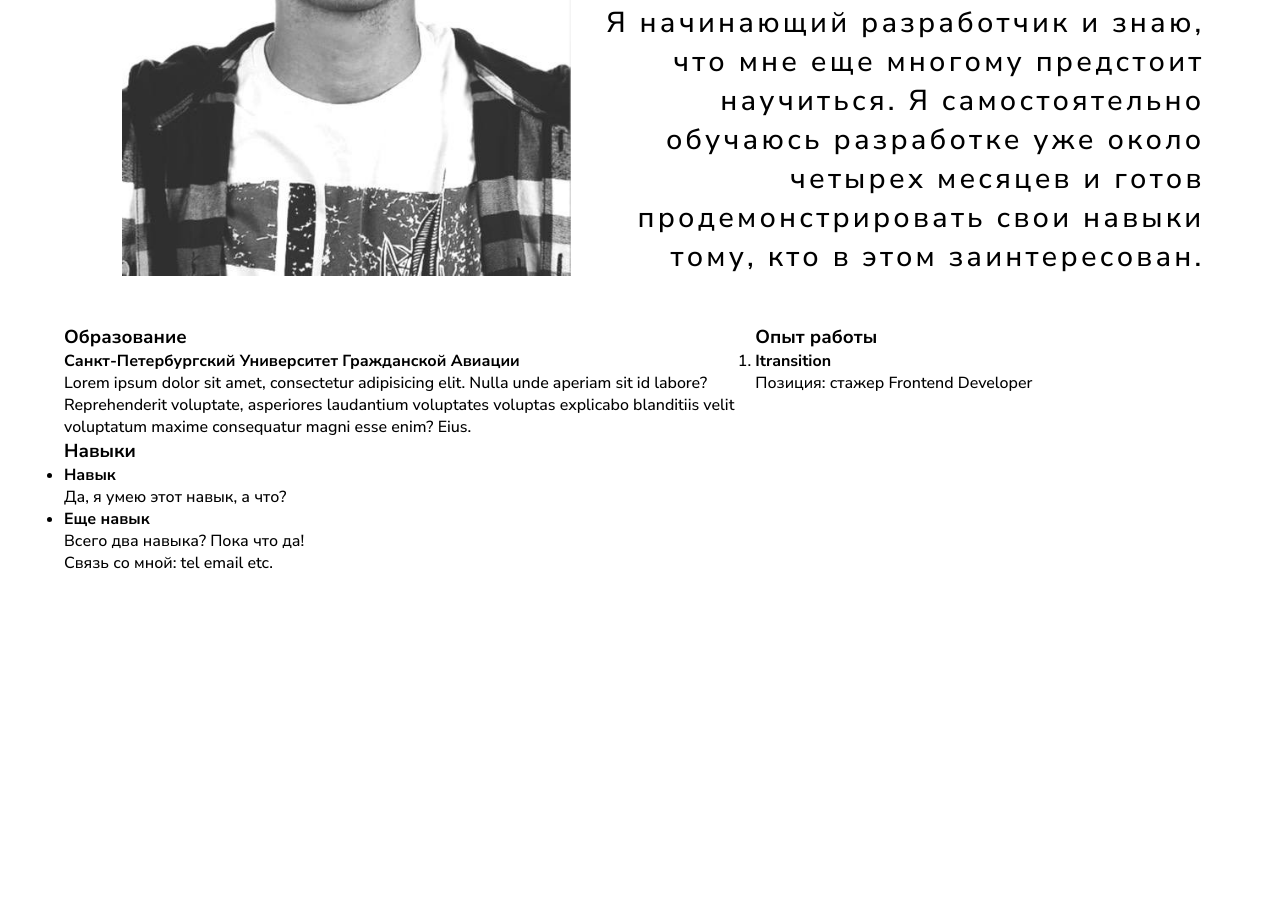
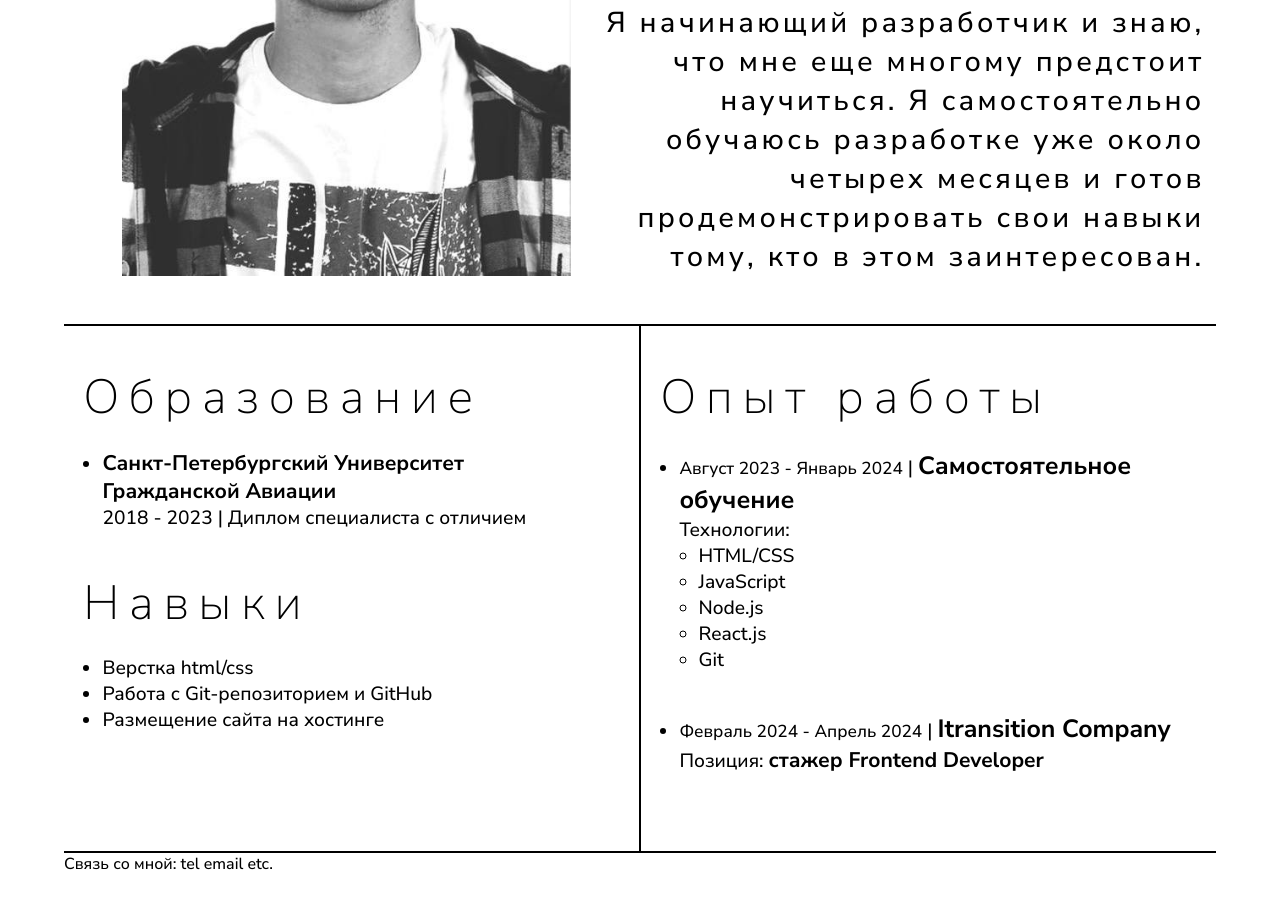
Before and after one commit to Mesailor/mesailor.github.io, a plain HTML site: page index.html in a window 1280 px wide. Shown: the part 459-1359 px from the top of the page. Before the commit the page ends 1058 px from the top, so only its background shows below. Drawn offline with Linux system fonts and the light colour scheme.

Commit message:
div.professional

```diff
--- a/index.css
+++ b/index.css
@@ -50,11 +50,55 @@ article.about-me p {
     font-size: 1.8em;
 }
 
-div.skills {
+div.professional {
+    font-size: 1.2rem;
     display: flex;
     justify-content: space-between;
+    border-top: 2px solid black;
+    border-bottom: 2px solid black;
+}
+
+div.professional article {
+    padding: 2em 1em;
+}
+
+div.professional div {
+    padding-bottom: 2em;
+}
+
+div.professional h3 {
+    font-size: 3rem;
+    font-weight: 200;
+    letter-spacing: 0.2em;
+    margin-bottom: 0.4em;
+}
+
+div.professional strong {
+    font-size: 1.1em;
+}
+
+div.professional li {
+    margin: 0 1em;
+}
+
+article.knowledge {
+    width: 100%;
+    border-right: 1px solid black;
 }
 
 article.experience {
     width: 100%;
+    border-left: 1px solid black;
 }
+
+article.experience > ul > li{
+    margin-bottom: 2em;
+}
+
+article.experience span.interval {
+    font-size: 0.9em;
+}
+
+article.experience strong.company {
+    font-size: 1.3em;
+}
--- a/index.html
+++ b/index.html
@@ -35,35 +35,49 @@
                     </p>
                 </div>
             </article>
-            <div class="skills">
-                <article class="skills">
-                    <h3>Образование</h3>
-                    <h4>Санкт-Петербургский Университет Гражданской Авиации</h4>
-                    <p>
-                        Lorem ipsum dolor sit amet, consectetur adipisicing elit. Nulla unde aperiam sit id labore?
-                        Reprehenderit voluptate, asperiores laudantium voluptates voluptas explicabo blanditiis velit
-                        voluptatum maxime consequatur magni esse enim? Eius.
-                    </p>
-                    <h3>Навыки</h3>
-                    <ul>
-                        <li>
-                            <h4>Навык</h4>
-                            <p>Да, я умею этот навык, а что?</p>
-                        </li>
-                        <li>
-                            <h4>Еще навык</h4>
-                            <p>Всего два навыка? Пока что да!</p>
-                        </li>
-                    </ul>
+            <div class="professional">
+                <article class="knowledge">
+                    <div class="education">
+                        <h3>Образование</h3>
+                        <ul>
+                            <li>
+                                <strong>Санкт-Петербургский Университет Гражданской Авиации</strong>
+                                <p>2018 - 2023 | Диплом специалиста с отличием</p>
+                            </li>
+                        </ul>
+                    </div>
+                    <div class="skills">
+                        <h3>Навыки</h3>
+                        <ul>
+                            <li>Верстка html/css</li>
+                            <li>Работа с Git-репозиторием и GitHub</li>
+                            <li>Размещение сайта на хостинге</li>
+                        </ul>
+                    </div>
                 </article>
                 <article class="experience">
                     <h3>Опыт работы</h3>
-                    <ol>
+                    <ul>
                         <li>
-                            <h4>Itransition</h4>
-                            <p>Позиция: стажер Frontend Developer</p>
+                            <p><span class="interval">Август 2023 - Январь 2024</span> |
+                                <strong class="company">Самостоятельное обучение</strong>
+                            </p>
+                            <p>Технологии:</p>
+                            <ul>
+                                <li>HTML/CSS</li>
+                                <li>JavaScript</li>
+                                <li>Node.js</li>
+                                <li>React.js</li>
+                                <li>Git</li>
+                            </ul>
                         </li>
-                    </ol>
+                        <li>
+                            <p><span class="interval">Февраль 2024 - Апрель 2024</span> |
+                                <strong class="company">Itransition Company</strong>
+                            </p>
+                            <p>Позиция: <strong>стажер Frontend Developer</strong></p>
+                        </li>
+                    </ul>
                 </article>
             </div>
         </section>
```
